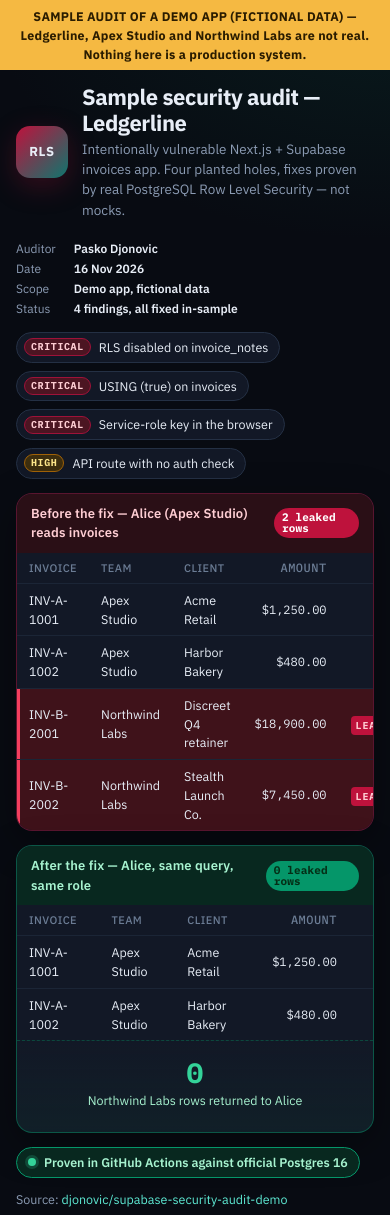
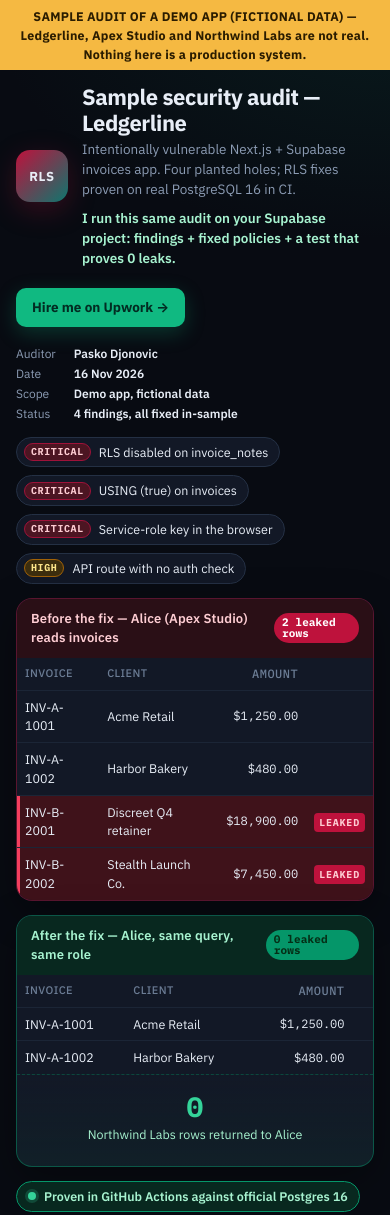
Before and after one commit to djonovic/supabase-security-audit-demo, a plain HTML site: page docs/index.html in a window 390 px wide. Shown: the top 1215 px of the page. Drawn offline with Linux system fonts and the light colour scheme.

Commit message:
Mobile: before/after tables scroll and drop TEAM column under 480px so LEAKED badge is visible; hire line + Upwork button above the fold; precise wording: RLS fixes proven on real PostgreSQL 16 in CI

```diff
--- a/docs/index.html
+++ b/docs/index.html
@@ -4,7 +4,7 @@
 <meta charset="utf-8">
 <meta name="viewport" content="width=device-width, initial-scale=1">
 <title>Sample security audit — Ledgerline (demo app) · Pasko Djonovic</title>
-<meta name="description" content="Sample audit of a demo app (fictional data). Four planted Supabase / Next.js holes, with fixes proven by real PostgreSQL Row Level Security tests in GitHub Actions.">
+<meta name="description" content="Sample audit of a demo app (fictional data). Four planted Supabase / Next.js holes, with RLS fixes proven on real PostgreSQL 16 tests in GitHub Actions.">
 <link rel="preconnect" href="https://fonts.googleapis.com">
 <link rel="preconnect" href="https://fonts.gstatic.com" crossorigin>
 <link href="https://fonts.googleapis.com/css2?family=IBM+Plex+Mono:wght@400;500;600;700&family=IBM+Plex+Sans:wght@400;500;600;700&display=swap" rel="stylesheet">
@@ -23,14 +23,18 @@
       <div class="logo">RLS</div>
       <div>
         <h1>Sample security audit — Ledgerline</h1>
-        <p class="sub">Intentionally vulnerable Next.js + Supabase invoices app. Four planted holes, fixes proven by real PostgreSQL Row Level Security — not mocks.</p>
+        <p class="sub">Intentionally vulnerable Next.js + Supabase invoices app. Four planted holes; RLS fixes proven on real PostgreSQL 16 in CI.</p>
+        <p class="hireline">I run this same audit on your Supabase project: findings + fixed policies + a test that proves 0 leaks.</p>
       </div>
     </div>
+    <div class="meta-wrap">
+    <a class="hirebtn" href="https://www.upwork.com/freelancers/paskodjonovic" target="_blank" rel="noopener">Hire me on Upwork →</a>
     <div class="meta">
       <span>Auditor</span><b>Pasko Djonovic</b>
       <span>Date</span><b>16 Nov 2026</b>
       <span>Scope</span><b>Demo app, fictional data</b>
       <span>Status</span><b>4 findings, all fixed in-sample</b>
+    </div>
     </div>
   </div>
 
@@ -47,7 +51,7 @@
         <span>Before the fix — Alice (Apex Studio) reads invoices</span>
         <span class="badge-count">2 leaked rows</span>
       </div>
-      <table class="rows">
+      <div class="tscroll"><table class="rows">
         <thead>
           <tr><th>Invoice</th><th>Team</th><th>Client</th><th class="amt">Amount</th><th></th></tr>
         </thead>
@@ -69,14 +73,14 @@
             <td class="amt">$7,450.00</td><td><span class="tag">LEAKED</span></td>
           </tr>
         </tbody>
-      </table>
+      </table></div>
     </div>
     <div class="panel after">
       <div class="panel-h">
         <span>After the fix — Alice, same query, same role</span>
         <span class="badge-count">0 leaked rows</span>
       </div>
-      <table class="rows">
+      <div class="tscroll"><table class="rows">
         <thead>
           <tr><th>Invoice</th><th>Team</th><th>Client</th><th class="amt">Amount</th><th></th></tr>
         </thead>
@@ -90,7 +94,7 @@
             <td class="amt">$480.00</td><td></td>
           </tr>
         </tbody>
-      </table>
+      </table></div>
       <div class="ok-empty">
         <div class="big">0</div>
         <span>Northwind Labs rows returned to Alice</span>
--- a/docs/style.css
+++ b/docs/style.css
@@ -328,3 +328,14 @@ footer .by { margin-top: 8px; }
   h1 { font-size: 22px; }
   .meta { text-align: left; }
 }
+
+.hireline { margin: 8px 0 0; color: #a7f3d0; font-size: 13.5px; font-weight: 600; max-width: 620px; }
+.meta-wrap { display: flex; gap: 18px; align-items: center; flex-wrap: wrap; }
+.hirebtn { background: #10b981; color: #022c22; font-weight: 700; font-size: 13.5px; padding: 9px 16px; border-radius: 10px; text-decoration: none; white-space: nowrap; box-shadow: 0 6px 20px #10b98140; }
+.hirebtn:hover { background: #34d399; }
+.tscroll { overflow-x: auto; -webkit-overflow-scrolling: touch; }
+@media (max-width: 480px) {
+  table.rows th:nth-child(2), table.rows td:nth-child(2) { display: none; }
+  table.rows td, table.rows th { padding: 7px 8px; }
+  .meta-wrap { width: 100%; justify-content: space-between; }
+}
```
Also changed, not shown: 1 other file.
